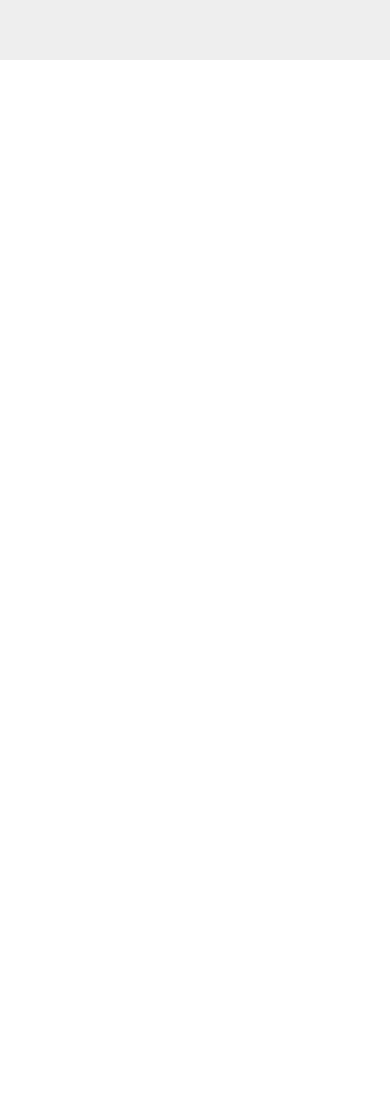
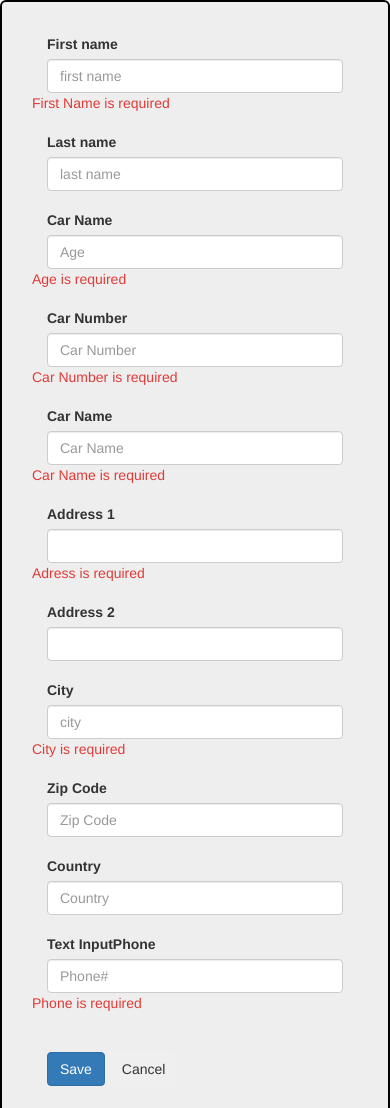
Before and after one commit to praveenkumarguntoju/MEAN_APP, a plain HTML site: page index.html at #!/register in a window 390 px wide. Shown: the top 1108 px of the page. Before the commit the page ends 844 px from the top, so only its background shows below. Drawn offline with nearby package versions, Linux system fonts and the light colour scheme; some packages are replaced by stand-ins of ours.

Commit message:
latest changes on 15

```diff
--- a/app.js
+++ b/app.js
@@ -5,10 +5,12 @@ app.config(function($routeProvider) {
 	debugger;
     $routeProvider
     .when("/", {
-      templateUrl: 'app/header.html',
-       controller : "myCtrl"
-    }).when("/details",{
+      templateUrl: 'app/header.html'
+     }).when("/details",{
     	templateUrl: 'app/details.html'
+    }).when("/register",{
+        templateUrl: 'app/register.html',
+        controller : "registCtrl"
     })
 
 });
--- /dev/null
+++ b/app/appStyle.css
@@ -0,0 +1,13 @@
+.rpadding{
+    padding-bottom: 4px;
+}
+.rborder{
+    border: 2px solid black;
+}
+.hstyle{
+    padding:20px;
+}
+.rmessage{
+    padding:0px;
+   color: #e03b38;
+}
--- a/app/mainController.js
+++ b/app/mainController.js
@@ -1,6 +1,6 @@
 
 
-app.controller('myCtrl', function($scope,$http, $location) {
+app.controller('myCtrl', function($scope,$http, $location,$rootScope) {
 	$scope.message = "John";
 	$scope.totalData = [];
 
@@ -9,7 +9,11 @@ app.controller('myCtrl', function($scope,$http, $location) {
     	author:"",
     	description:""
     }
-
+$scope.create = function (event) {
+    debugger;
+    $rootScope.register =  true;
+    $location.path( "/register" );
+}
 $scope.saveData = function(event){
 	console.log($scope);
       $http({
@@ -22,7 +26,7 @@ $scope.saveData = function(event){
             debugger;
             alert(response.data.confirm);
            $scope.totalData = response.data.createdData;
-            $location.path( "/details" );
+            // $location.path( "/details" );
 
     },
     function(response) { // optional
--- /dev/null
+++ b/app/register.html
@@ -0,0 +1,146 @@
+
+<div class="row rborder jumbotron">
+    <form name="frmRegister" novalidate>
+    <div class="col-xs-12 col-sm-12 col-md-12 col-lg-12 rpadding" style="padding-top: 2px;">
+        <div class="form-group">
+            <label class="col-md-4 control-label" for="fn">First name</label>
+            <div class="col-md-4">
+                <input id="fn" name="fn" type="text" placeholder="first name" ng-model="driverDetails.DRVFNAME" class="form-control input-md" required>
+            </div>
+
+            <span class="rmessage" ng-show="!frmRegister.fn.$valid">First Name is required</span>
+
+        </div>
+    </div>
+
+    <div class="col-xs-12 col-sm-12 col-md-12 col-lg-12 rpadding">
+        <div class="form-group">
+            <label class="col-md-4 control-label" for="ln">Last name</label>
+            <div class="col-md-4">
+                <input id="ln" name="ln" type="text" placeholder="last name" ng-model="driverDetails.DRVLNAME" class="form-control input-md" required="">
+
+            </div>
+        </div>
+    </div>
+
+        <!--Age-->
+        <div class="col-xs-12 col-sm-12 col-md-12 col-lg-12 rpadding">
+            <div class="form-group">
+                <label class="col-md-4 control-label" >Car Name</label>
+                <div class="col-md-4">
+                    <input id="dage" name="dage" type="text" placeholder="Age" ng-model="driverDetails.DRVAGE"
+                           class="form-control input-md" required>
+                </div>
+                <span class="rmessage" ng-show="!frmRegister.dage.$valid">Age is required</span>
+
+            </div>
+        </div>
+    <!--car number-->
+    <div class="col-xs-12 col-sm-12 col-md-12 col-lg-12 rpadding">
+        <div class="form-group">
+            <label class="col-md-4 control-label">Car Number</label>
+
+            <div class="col-md-4">
+                <input id="carno" name="carno" type="text" placeholder="Car Number" ng-model="driverDetails.CARNUM"  class=" form-control input-md"  required>
+            </div>
+            <span class="rmessage" ng-show="!frmRegister.carno.$valid">Car Number is required</span>
+
+        </div>
+    </div>
+
+    <!--Car Name-->
+    <div class="col-xs-12 col-sm-12 col-md-12 col-lg-12 rpadding">
+        <div class="form-group">
+            <label class="col-md-4 control-label" >Car Name</label>
+            <div class="col-md-4">
+                <input id="carname" name="carname" type="text" placeholder="Car Name" ng-model="driverDetails.CARNAME" class="form-control input-md" required>
+
+         </div>
+            <div>
+            <div class="rmessage" ng-show="!frmRegister.carname.$valid">Car Name is required</div>
+            </div>
+        </div>
+    </div>
+    <div class="col-xs-12 col-sm-12 col-md-12 col-lg-12 rpadding">
+        <!-- aDRESS-->
+        <div class="form-group">
+            <label class="col-md-4 control-label" for="add1">Address 1</label>
+            <div class="col-md-4">
+                <input id="add1" name="add1" type="text" placeholder="" class="form-control input-md" ng-model="driverDetails.ADDRS1" required>
+
+
+            </div>
+            <div class="rmessage" ng-show="!frmRegister.add1.$valid">Adress is required</div>
+        </div>
+    </div>
+        <!-- aDRESS2 input-->
+    <div class="col-xs-12 col-sm-12 col-md-12 col-lg-12 rpadding">
+
+        <div class="form-group">
+            <label class="col-md-4 control-label" for="add2">Address 2</label>
+            <div class="col-md-4">
+                <input id="add2" name="add2" type="text" placeholder=""  ng-model="driverDetails.ADDRS2" class="form-control input-md">
+
+            </div>
+        </div>
+    </div>
+    <div class="col-xs-12 col-sm-12 col-md-12 col-lg-12 rpadding">
+
+        <!-- Text input-->
+        <div class="form-group">
+            <label class="col-md-4 control-label" for="city">City</label>
+            <div class="col-md-4">
+                <input id="city" name="city" type="text" placeholder="city" ng-model="driverDetails.CITY"
+                       class="form-control input-md" required="">
+             </div>
+            <span class="rmessage" ng-show="!frmRegister.city.$valid">City is required</span>
+        </div>
+    </div>
+    <div class="col-xs-12 col-sm-12 col-md-12 col-lg-12 rpadding">
+
+        <!-- Text input-->
+        <div class="form-group">
+            <label class="col-md-4 control-label" for="zip">Zip Code</label>
+            <div class="col-md-4">
+                <input id="zip" name="zip" type="text" placeholder="Zip Code" ng-model="driverDetails.ZIPCODE"
+                       class="form-control input-md" required="">
+
+            </div>
+        </div>
+    </div>
+
+    <div class="col-xs-12 col-sm-12 col-md-12 col-lg-12 rpadding">
+        <!-- Text input-->
+        <div class="form-group">
+            <label class="col-md-4 control-label" for="ctry">Country</label>
+            <div class="col-md-4">
+                <input id="ctry" name="ctry" type="text" placeholder="Country" class="form-control input-md"
+                       ng-model="driverDetails.COUNTRY" required>
+
+            </div>
+        </div>
+    </div>
+    <div class="col-xs-12 col-sm-12 col-md-12 col-lg-12 rpadding">
+        <!-- Text input-->
+        <div class="form-group">
+            <label class="col-md-4 control-label" for="phone">Text InputPhone</label>
+            <div class="col-md-4">
+                <input id="phone" name="phone" type="text" placeholder="Phone#" class="form-control input-md"
+                       ng-model="driverDetails.PHNO" required>
+            </div>
+            <span class="rmessage" ng-show="!frmRegister.phone.$valid">Phone is required</span>
+        </div>
+    </div>
+
+    <div class="col-xs-12 col-sm-12 col-md-12 col-lg-12 rpadding">
+        <div class="form-group">
+            <label class="col-md-4 control-label" for="submit"></label>
+            <div class="col-md-4">
+                <button id="submit"  class="btn btn-primary" ng-click="saveDetails($event)">Save</button>
+                <button id="cancel" name="cancel" class="btn" ng-click="cancel($event)">Cancel</button>
+            </div>
+
+        </div>
+    </div>
+    </form>
+</div>
--- /dev/null
+++ b/app/registerController.js
@@ -0,0 +1,40 @@
+/**
+ * Created by praveen.guntoju on 3/14/2017.
+ */
+app.controller('registCtrl',function ($scope,$http, $location,$rootScope) {
+if(!$rootScope.register){
+    $rootScope.register = true;
+    $scope.driverDetails={
+        "DRVFNAME":"",
+        "DRVLNAME":"",
+        "DRVAGE":"",
+        "CARNUM":"",
+        "CARNAME":"",
+        "ADDRS1":"",
+        "ADDRS2":"",
+        "CITY":"",
+        "ZIPCODE":"",
+        "COUNTRY":"",
+        "PHNO":""
+    };
+    $scope.saveDetails =function (event) {
+        debugger;
+        console.log($scope);
+        $http({
+            url: '/app',
+            method: "POST",
+            data: { action:"create",data:$scope.driverDetails }
+        }).then(function(response) {
+                    // success
+                    debugger;
+                    alert(response.data.confirm);
+                    $scope.totalData = response.data.createdData;
+                    // $location.path( "/details" );
+
+                }, function(response) {
+                   debugger;
+                });
+     };
+
+}
+});
--- a/index.html
+++ b/index.html
@@ -1,20 +1,25 @@
 <!DOCTYPE html>
-<html>
+<html ng-app="myApp">
 <link rel="stylesheet" href="https://maxcdn.bootstrapcdn.com/bootstrap/3.3.7/css/bootstrap.min.css">
+<link rel="stylesheet" href="app/appStyle.css">
  <script src="https://ajax.googleapis.com/ajax/libs/angularjs/1.4.8/angular.min.js"></script>
  <script src="https://ajax.googleapis.com/ajax/libs/angularjs/1.4.8/angular-route.js"></script>
 
 
-<body>
-<div class="jumbotron text-center">
+<body ng-controller="myCtrl">
+<div class="hstyle text-center" ng-hide="register">
+    <div class="form-group">
+        <button type="" class="btn btn-primary" ng-click="create($event)">Register a User</button>
+    </div>
  </div>
-<div ng-app="myApp">
-  <div ng-view></div>
+<div class="container">
+    <div ng-view></div>
 </div>
 
 </body>
 <script type='text/javascript' src="app.js" charset="UTF-8"></script>
 <script src="app/maincontroller.js"></script>
+<script src="app/registerController.js"></script>
 
 
 </html>
```
Also changed, not shown: app/header.html (+5 -5 lines), server.js (+57 -21 lines), 1 other file.
